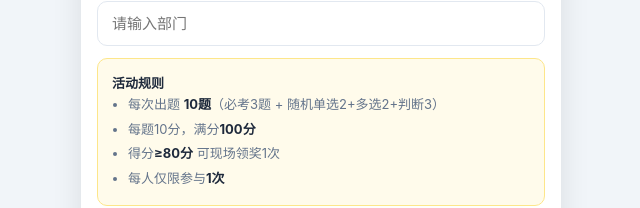
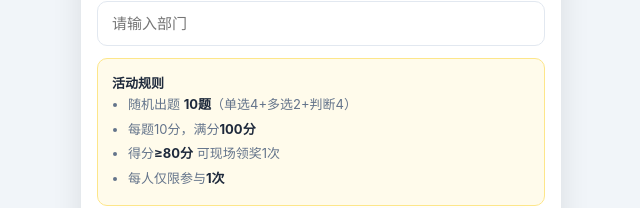
Before and after one commit to ziyea/jinyishengchangwenda, a plain HTML site: page index.html in a window 1280 px wide. Shown: the part 416-624 px from the top of the page, without its empty margins (319-959 px from the left). Drawn offline with Linux system fonts and the light colour scheme.

Commit message:
fix: 活动规则隐藏必考题字样

```diff
--- a/index.html
+++ b/index.html
@@ -680,7 +680,7 @@ function renderHome(){
       '<div class="card card-info">'+
         '<p style="font-size:13px;font-weight:600">活动规则</p>'+
         '<ul class="rules">'+
-          '<li>每次出题 <b>10题</b>（必考3题 + 随机单选2+多选2+判断3）</li>'+
+          '<li>随机出题 <b>10题</b>（单选4+多选2+判断4）</li>'+
           '<li>每题10分，满分<b>100分</b></li>'+
           '<li>得分<b>≥80分</b> 可现场领奖1次</li>'+
           '<li>每人仅限参与<b>1次</b></li>'+
```
